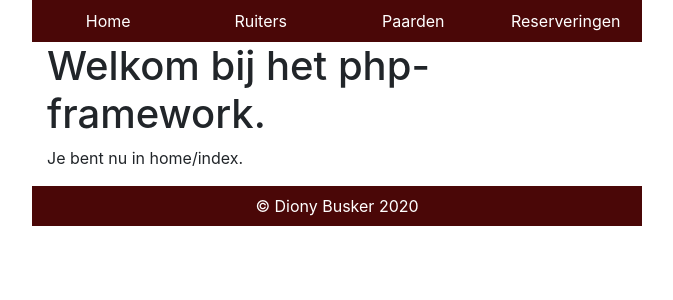
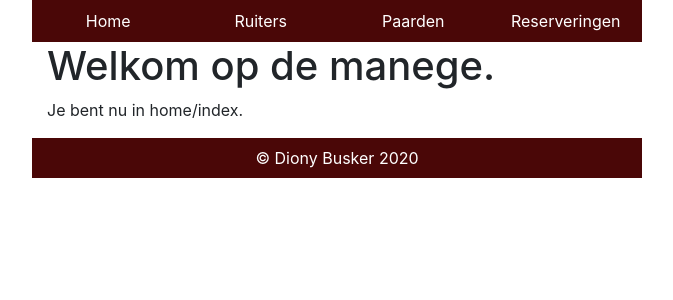
Before and after one commit to dionybusker/B4W4O1-manege, a PHP site: page /webapp/home in a window 1280 px wide. Shown: the top 300 px of the page, without its empty margins (303-976 px from the left). Run offline with PHP 8.4, Linux system fonts and the light colour scheme; some libraries are stand-ins or nearby versions.

Commit message:
kleine aanpassing

```diff
--- a/view/home/index.php
+++ b/view/home/index.php
@@ -1,4 +1,4 @@
 <div class="container">
-    <h1>Welkom bij het php-framework.</h1>
+    <h1>Welkom op de manege.</h1>
     <p>Je bent nu in home/index.</p>
 </div>
```
